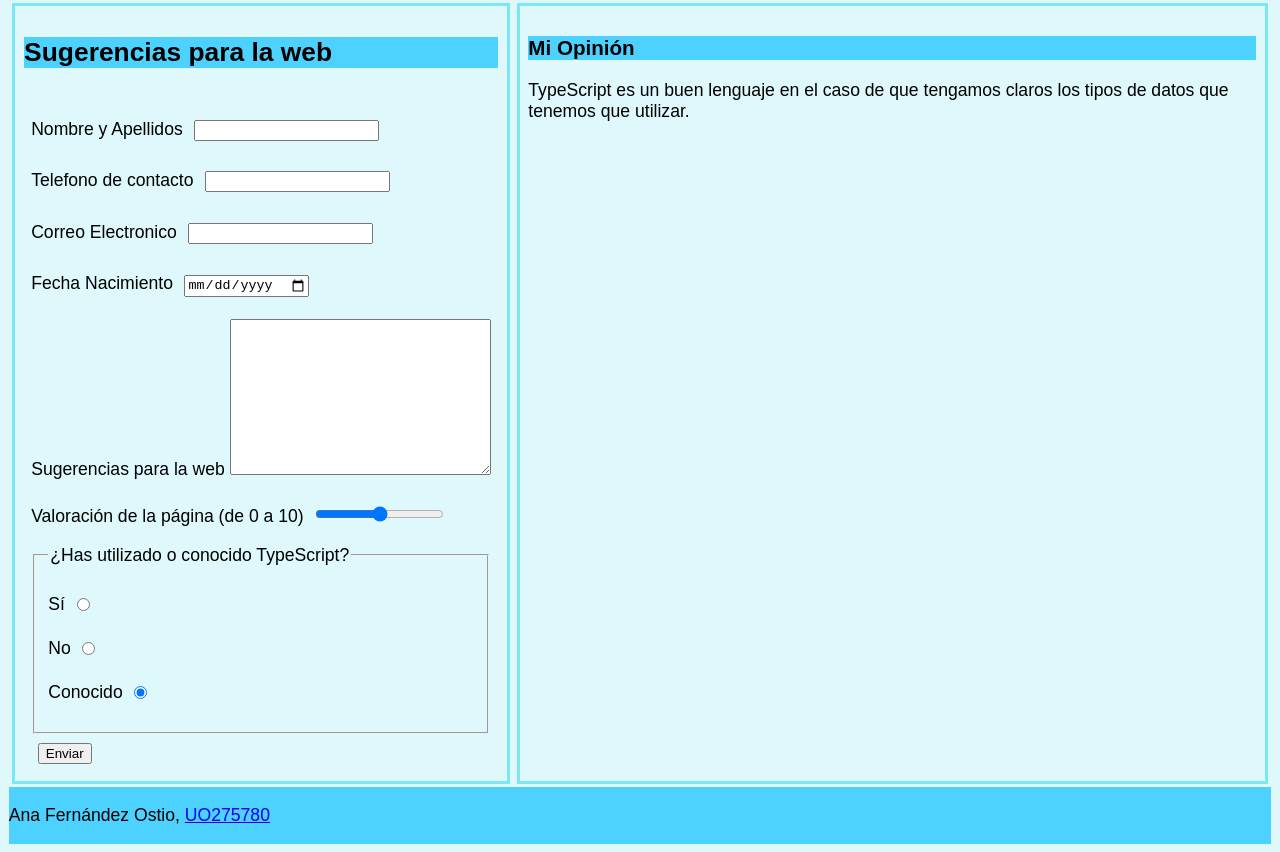
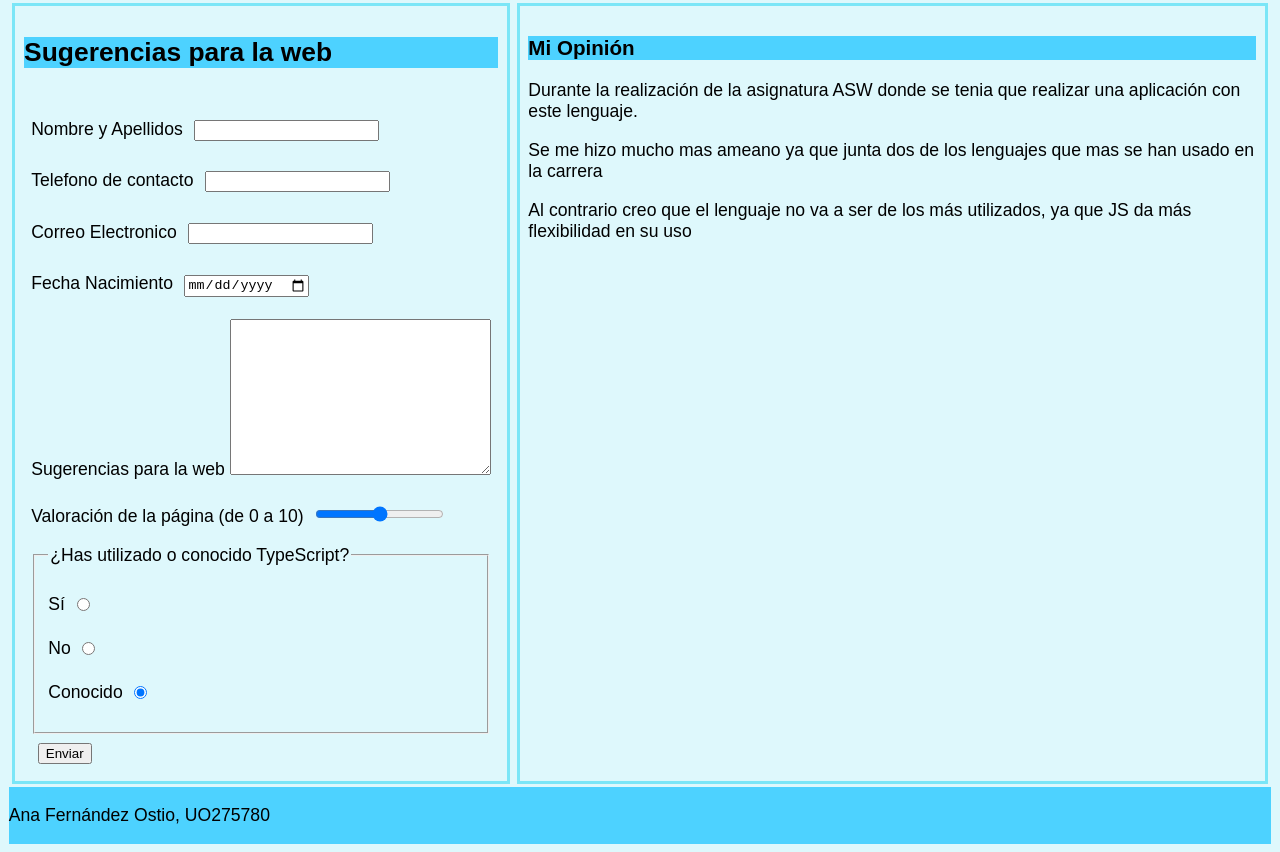
Before and after one commit to AnaOstio/SEW, a plain HTML site: page opinion.html in a window 1280 px wide. Shown: the part 96-948 px from the top of the page. Drawn offline with Linux system fonts and the light colour scheme.

Commit message:
Add files via upload

```diff
--- a/estilo/estilo.css
+++ b/estilo/estilo.css
@@ -15,6 +15,7 @@ body{
 
 /*(0,0,1)*/
 header, h2, h3, footer{
+    /*El color de la letra lo hereda de body*/
     background-color: #4DD2FF;
 }
 
@@ -34,6 +35,7 @@ section, article, aside {
 /*BARRA DE NAVEGACION*/
 /*(0,0,2)*/
 nav a{
+    /*El color de fondo lo hereda de header*/
     padding: 1em 1em;
     /*le quito como si fuera el enlace*/
     text-decoration-line: none;
@@ -41,6 +43,7 @@ nav a{
 }
 /*(0,1,2)*/
 nav a:hover{
+    /*El color de la letra lo hereda de nav a*/
     background-color: aliceblue;
 }
 
@@ -67,6 +70,7 @@ table{
 
 /*(0,0,1)*/
 th {
+    /*El color de la letra lo hereda de body*/
     background-color: #4DD2FF;
     border: 0.05em solid #4DD2FF;
 }
--- a/opinion.html
+++ b/opinion.html
@@ -18,7 +18,6 @@
 
         <!-- añadir el elemento link de enlace a la hoja de estilo dentro del <head> del documento html -->
         <link rel="stylesheet" type="text/css" href="estilo/estilo.css" />
-        <link rel="stylesheet" type="text/css" href="estilo/trabajo.css" />
         <link rel="stylesheet" type="text/css" href="estilo/layout.css" />
     </head>
 
@@ -73,14 +72,13 @@
 
         <aside>
             <h3>Mi Opinión</h3>
-            <p>TypeScript es un buen lenguaje en el caso de que tengamos claros los
-                tipos de datos que tenemos que utilizar.
-            </p>
-            <p></p>
+            <p>Durante la realización de la asignatura ASW donde se tenia que realizar una aplicación con este lenguaje.</p>
+            <p>Se me hizo mucho mas ameano ya que junta dos de los lenguajes que mas se han usado en la carrera</p>
+            <p>Al contrario creo que el lenguaje no va a ser de los más utilizados, ya que JS da más flexibilidad en su uso</p>
         </aside>
         <!--FOOTER-->
         <footer>
-            <p>Ana Fernández Ostio, <a href="mailto:uo275780@uniovi.es">UO275780</a></p>
+            <p>Ana Fernández Ostio, UO275780</p>
         </footer>
     </body>
 </html>
```
Also changed, not shown: comparacion.html (+1 -2 lines), index.html (+1 -2 lines), versiones.html (+1 -2 lines).
